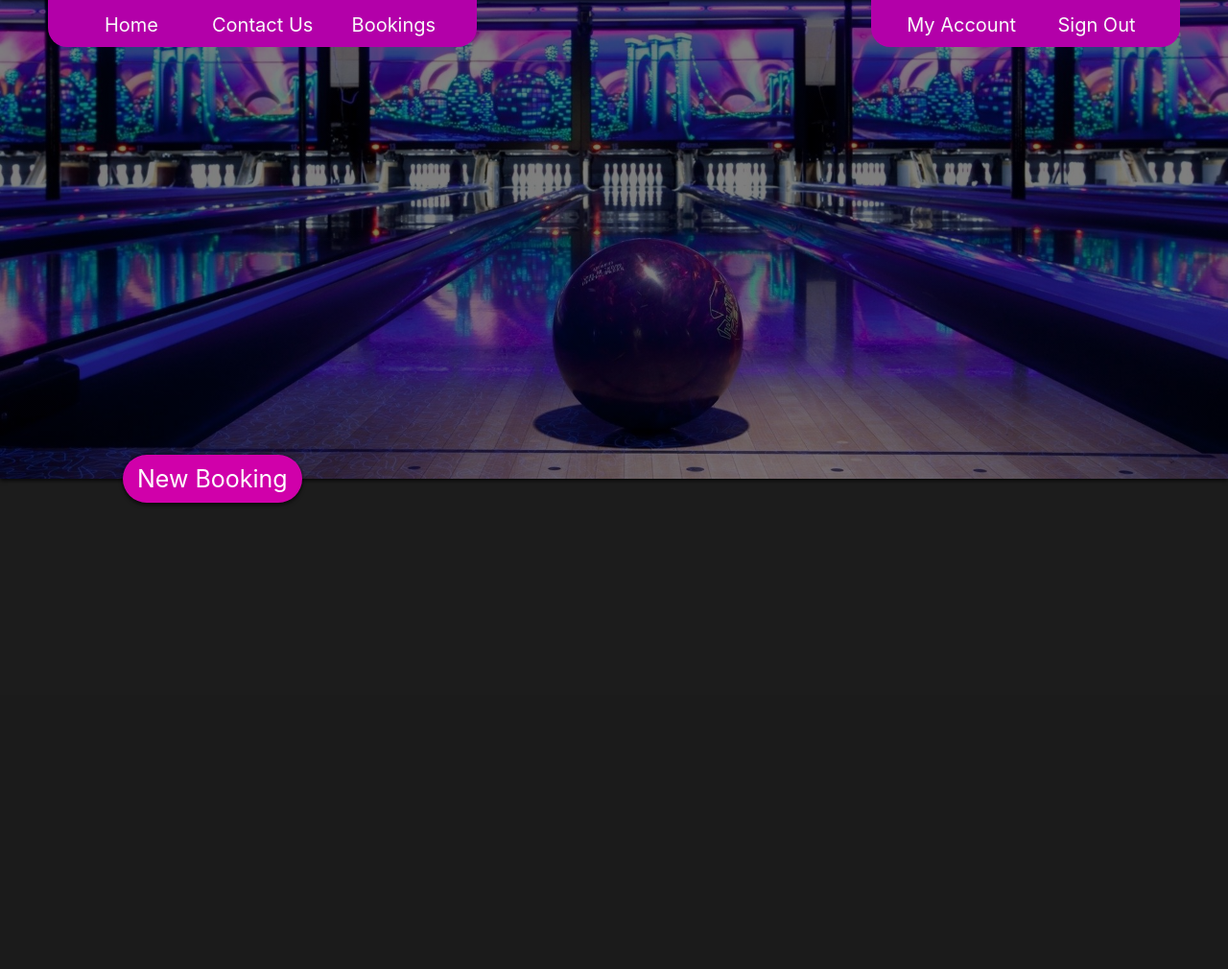
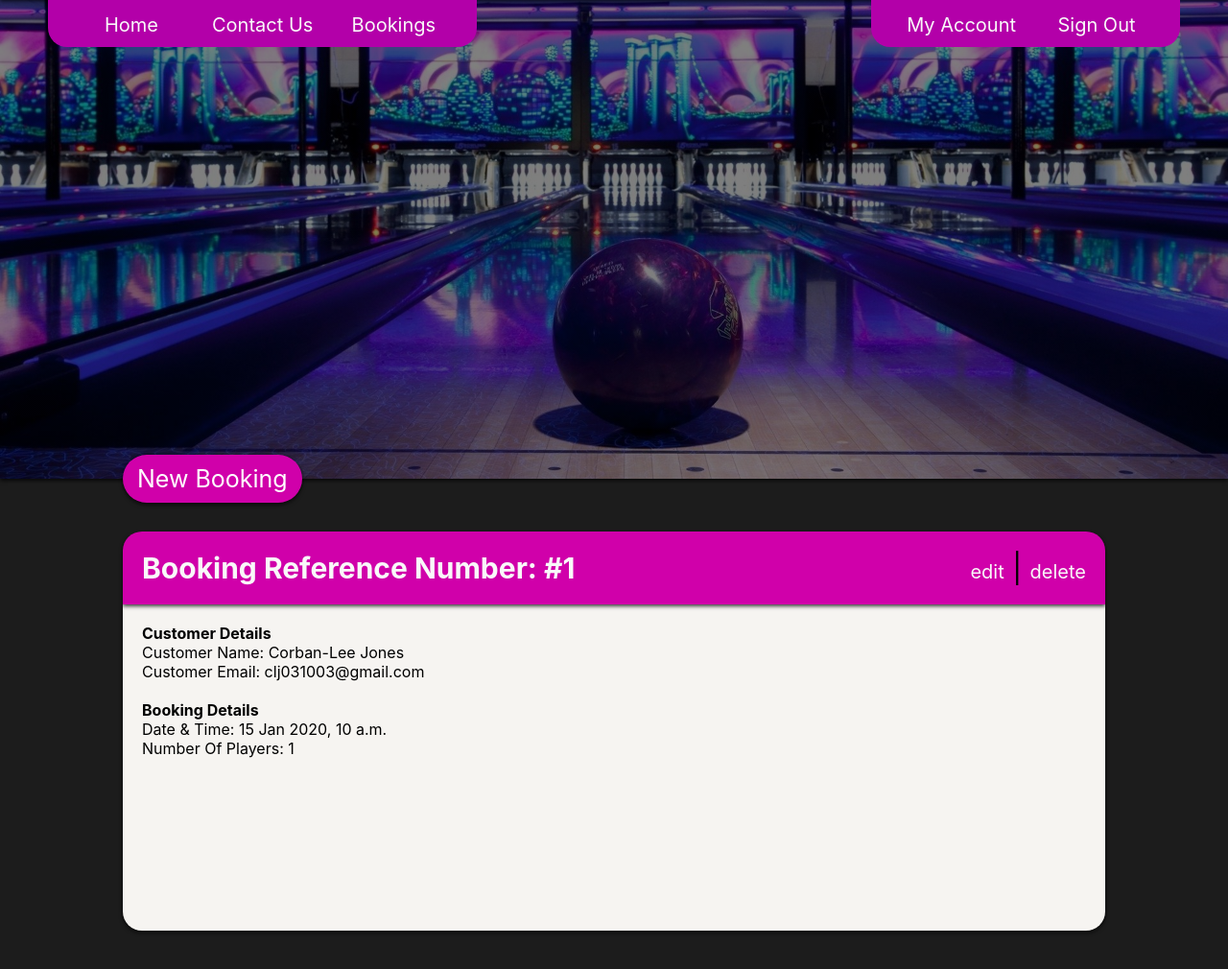
Before and after one commit to Corban-Lee/Bowl-Them-Up, a Django app: page /bookings/1 in a window 1280 px wide. Shown: the part 76-1086 px from the top of the page at 96% size. Before the commit the page ends 601 px from the top, so only its background shows below. Run offline with Django 4.2, Linux system fonts and the light colour scheme; a user stored in the database is signed in; tables that the repository leaves empty hold one stand-in row (values such as "Sample post").

```diff
--- a/src/Templates/viewbookings.html
+++ b/src/Templates/viewbookings.html
@@ -1,10 +1,7 @@
 {% extends 'base.html' %}
-
+{% load static %}
 {% block title %} // View Booking{% endblock title %}
 {% block header %} / Bookings{% endblock header %}
-
-
-{% load static %}
 {% block stylesheets %}
 <link rel="stylesheet" href="{% static 'css/booking.css' %}">
 {% endblock %}
@@ -12,10 +9,10 @@
 {% block content %}
 <div id="wrapper">
     <a id="new-booking-btn" href="{% url 'create_booking' %}">New Booking</a>
-    {% for booking in all_bookings %}
+    {% for booking in booking_entries %}
         <div class="entry">
             <div id="entry-banner">
-                <h1>Booking Reference Number: #{{ booking.BookingID }}</h1>
+                <h1>Booking Reference Number: #{{ booking.Id }}</h1>
                 <div id="entry-management-container">
                     <a href="">edit</a> | <a href="">delete</a>
                 </div>
```
